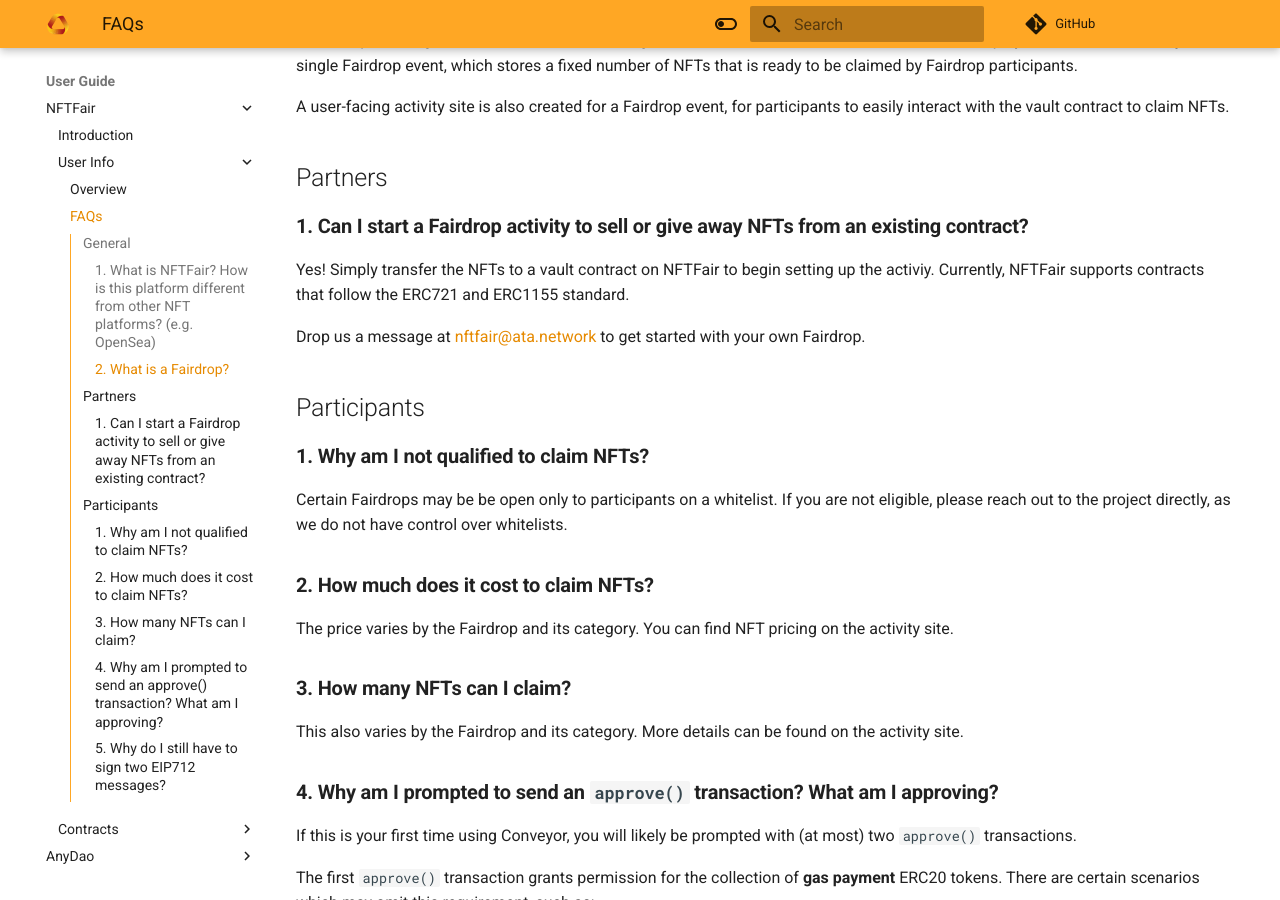
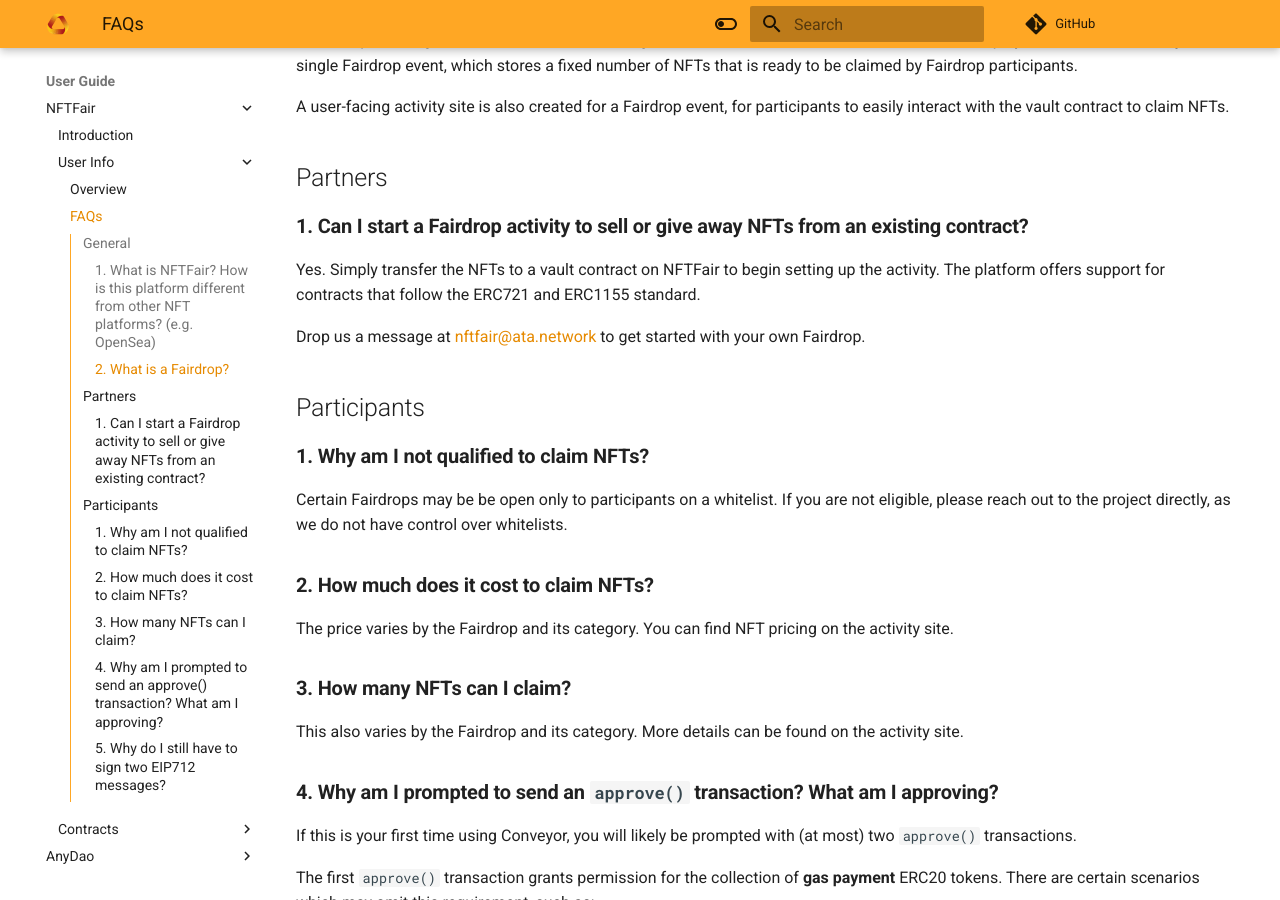
Before and after one commit to automata-network/docs, an MkDocs documentation site: the page built from docs/nftfair/users/faq.md, in a window 1280 px wide and 900 px high, scrolled down 494 px. Built offline with MkDocs 1.6.1 and Material for MkDocs 9.7.7, drawn with Linux system fonts in a browser that asks for light colours; nearby versions of some CDN libraries; comment, search, counter and statistics services are not loaded.

Commit message:
Update faq.md

```diff
--- a/docs/nftfair/users/faq.md
+++ b/docs/nftfair/users/faq.md
@@ -18,7 +18,7 @@
 
 ### **1. Can I start a Fairdrop activity to sell or give away NFTs from an existing contract?**
 
-Yes! Simply transfer the NFTs to a vault contract on NFTFair to begin setting up the activiy. Currently, NFTFair supports contracts that follow the ERC721 and ERC1155 standard.
+Yes. Simply transfer the NFTs to a vault contract on NFTFair to begin setting up the activity. The platform offers support for contracts that follow the ERC721 and ERC1155 standard.
 
 Drop us a message at [nftfair@ata.network](mailto:nftfair@ata.network) to get started with your own Fairdrop.
 
```
